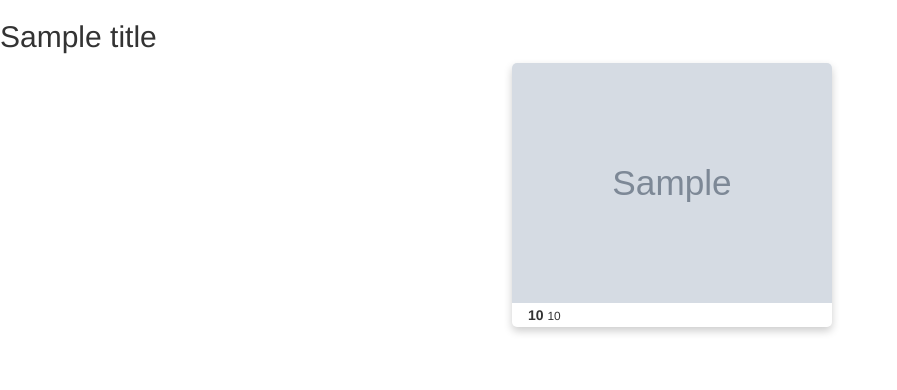
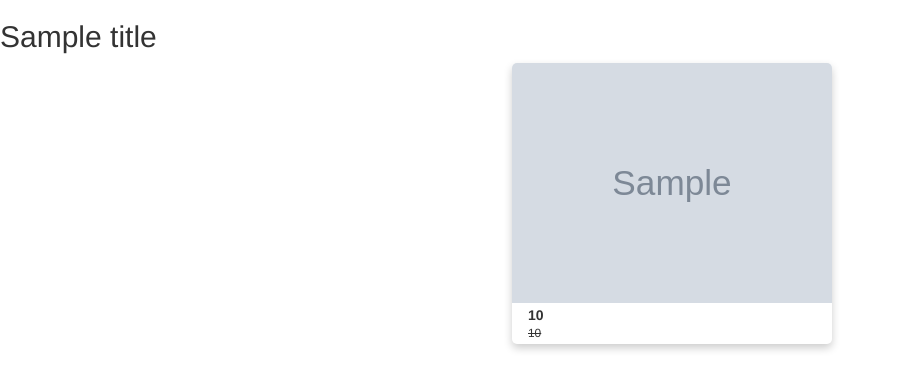
Before and after one commit to prateekb1912/pricetracker, a Django app: template pricetracker/tracker/templates/product_focus.html in a window 1280 px wide; the page is wider, and only the part inside the window is pictured. Shown: the top 390 px of that part, without its empty margins (0-897 px from the left). Run offline with Django 4.2, Linux system fonts and the light colour scheme; the template is opened without the code that fills it: most values are stand-ins (such as "Sample title", 1, 10 or a date in 2020); grey boxes marked "Sample" are stand-in pictures; some libraries are stand-ins or nearby versions.

Commit message:
change mrp on page

```diff
--- a/pricetracker/tracker/templates/product_focus.html
+++ b/pricetracker/tracker/templates/product_focus.html
@@ -30,6 +30,10 @@
     .container {
       padding: 2px 16px;
     }
+
+    small {
+      text-decoration: line-through;
+    }
   </style>
 </head>
 
@@ -40,7 +44,7 @@
   <div class="card">
     <img src={{ imageURL }}  alt="Avatar" style="width:100%">
     <div class="container">
-      <span> <b> {{ currentPrice }} </b> </span>
+      <span> <b> {{ currentPrice }} </b> </span><br>
       <span> <small> {{ listPrice }} </small> </span>
     </div>
   </div>
--- a/pricetracker/tracker/views.py
+++ b/pricetracker/tracker/views.py
@@ -36,7 +36,7 @@ def get_product_details(url):
         logger.warning(f"Available @ {current_price}")
 
         mrp = soup.find('span', attrs={'class': 'basisPrice'}).find('span', attrs={'class':'a-offscreen'}).text
-        mrp = current_price.replace(',', '')
+        mrp = mrp.replace(',', '')
         mrp_decimal = float(mrp[1:])
         logger.warning(f"MRP: {mrp}")
 
```
